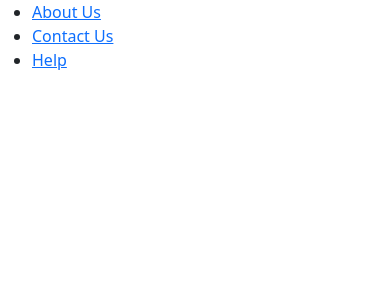
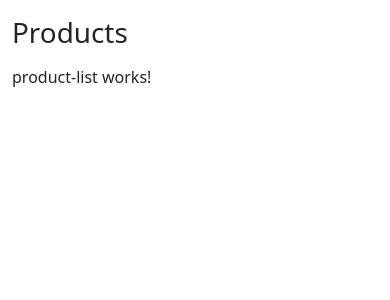
Before and after one commit to IvsonSantos/store-frontend, an Angular app: page / in a window 390 px wide. Shown: the top 300 px of the page. Built offline with nearby package versions, Linux system fonts and the light colour scheme.

Commit message:
Product list component

```diff
--- a/src/app/app.component.html
+++ b/src/app/app.component.html
@@ -1,53 +1,4 @@
-<div class="page-wrapper">
-
-  <!-- MENU SIDEBAR-->
-  <aside class="menu-sidebar d-none d-lg-block">
-    <div class="logo">
-      <a routerLink="/products">
-        <img src="assets/images/logo.png" alt="luv2shop" class="img-responsive">
-      </a>
-    </div>
-
-    <!-- <app-product-category-menu></app-product-category-menu> -->
-
-  </aside>
-  <!-- END MENU SIDEBAR-->
-
-  <!-- PAGE CONTAINER-->
-  <div class="page-container">
-    <!-- HEADER DESKTOP-->
-    <header class="header-desktop">
-      <div class="section-content section-content-p30">
-        <div class="container-fluid">
-          <div class="header-wrap">
-
-            <!--
-            <app-search></app-search>
-
-            <app-cart-status></app-cart-status>
-            -->
-
-
-          </div>
-          <div class="account-wrap"></div>
-        </div>
-      </div>
-    </header>
-    <!-- END HEADER DESKTOP-->
-
-    <!-- MAIN CONTENT-->
-
-    <!-- <router-outlet></router-outlet> -->
-    <!-- <app-product-list></app-product-list> -->
-
-  </div>
+<div class="container">
+  <h1 class="mt-3 mb-3">Products</h1>
+  <app-product-list></app-product-list>
 </div>
-
-<!-- ENDS PAGE CONTAINER -->
-
-<footer>
-  <ul>
-    <li><a href="#">About Us</a></li>
-    <li><a href="#">Contact Us</a></li>
-    <li><a href="#">Help</a></li>
-  </ul>
--- a/src/app/app.module.ts
+++ b/src/app/app.module.ts
@@ -2,10 +2,12 @@ import { NgModule } from '@angular/core';
 import { BrowserModule } from '@angular/platform-browser';
 
 import { AppComponent } from './app.component';
+import { ProductListComponent } from './product-list/product-list.component';
 
 @NgModule({
   declarations: [
-    AppComponent
+    AppComponent,
+    ProductListComponent
   ],
   imports: [
     BrowserModule
--- /dev/null
+++ b/src/app/product-list/product-list.component.html
@@ -0,0 +1 @@
+<p>product-list works!</p>
--- /dev/null
+++ b/src/app/product-list/product-list.component.ts
@@ -0,0 +1,15 @@
+import { Component, OnInit } from '@angular/core';
+
+@Component({
+  selector: 'app-product-list',
+  templateUrl: './product-list.component.html',
+  styleUrls: ['./product-list.component.css']
+})
+export class ProductListComponent implements OnInit {
+
+  constructor() { }
+
+  ngOnInit(): void {
+  }
+
+}
```
Also changed, not shown: src/app/product-list/product-list.component.css (added), 1 other file (tests, documents, lock files or other folders).
